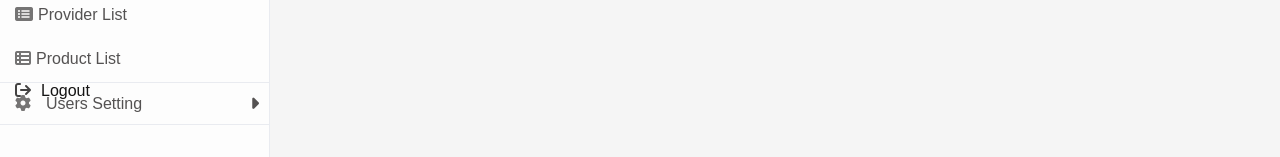
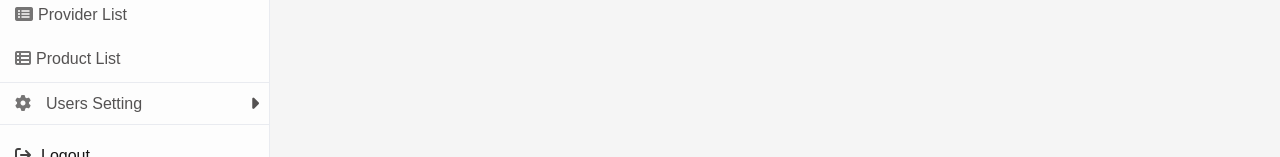
Before and after one commit to gomes007/fastwayfrontend, a Next.js app: page /serviceOrder in a window 1280 px wide. Shown: the part 643-800 px from the top of the page. Built offline with nearby package versions, Linux system fonts and the light colour scheme; no server answers.

Commit message:
sidebar menu 2

```diff
--- a/src/components/Menu/Menu.js
+++ b/src/components/Menu/Menu.js
@@ -44,8 +44,6 @@ const Menu = ({children}) => {
 
 
                 <ul className="conteudo-menu">
-
-
                     <div className='register'>
                         <li>
                             <a className="link-menu emp" href="/employee">
--- a/src/styles/Menu.style.css
+++ b/src/styles/Menu.style.css
@@ -15,6 +15,11 @@
     box-sizing: border-box;
     border-right: solid 1px #e9ebf0;
     font-weight: 500; /* Medium font weight */
+
+    overflow-y: auto;
+    overflow-x: hidden;
+    max-height: 100vh;
+    padding-bottom: 70px;
 }
 
 .site {
@@ -67,14 +72,6 @@
     margin: 0px;
     font-family: "Source Sans Pro", sans-serif;
 }
-
-
-
-
-
-
-
-
 
 
 .menu .conteudo-menu .item-menu {
@@ -164,25 +161,11 @@
         width: 230px !important;
     }
 
-    /*
-    .navbar .btn-menu {
-        transition: all 0.5s !important;
-    }
-
-    .site.aberto .navbar .btn-menu {
-        margin-left: 230px !important;
-    }
-
-    .site.fechado .navbar .btn-menu {
-        margin-left: 0 !important;
-    }
-     */
 }
 
 
 .menu .logout{
-    position: absolute;
-    bottom: 6rem;
+
     width: 100%;
     text-decoration: none;
     list-style: none;
```
